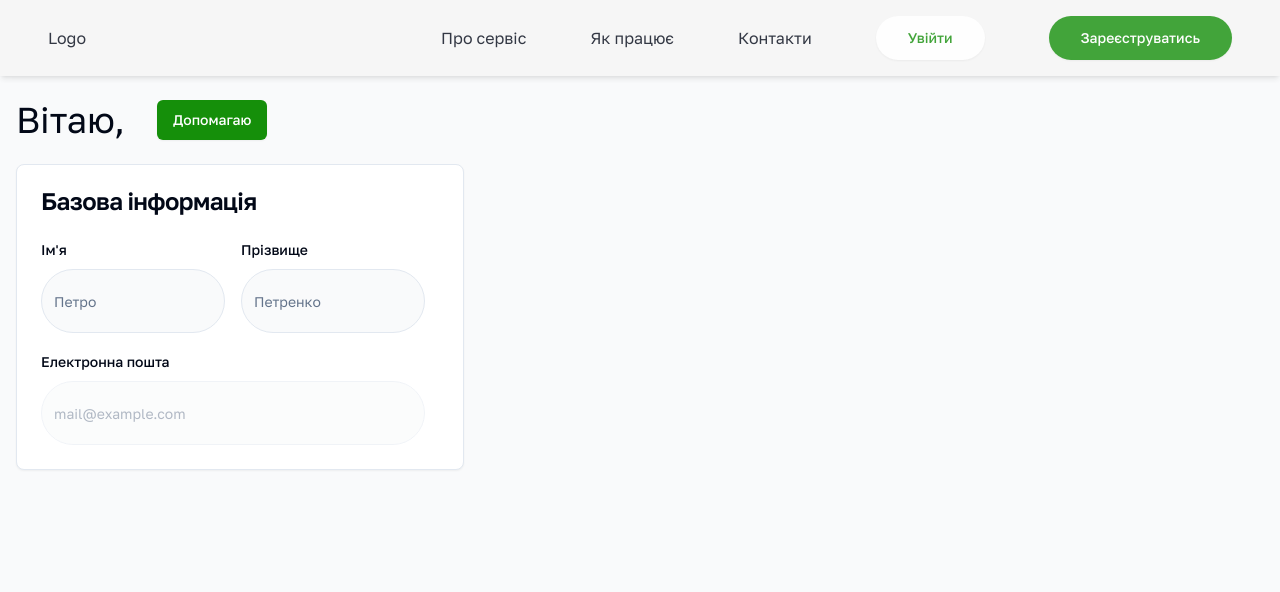
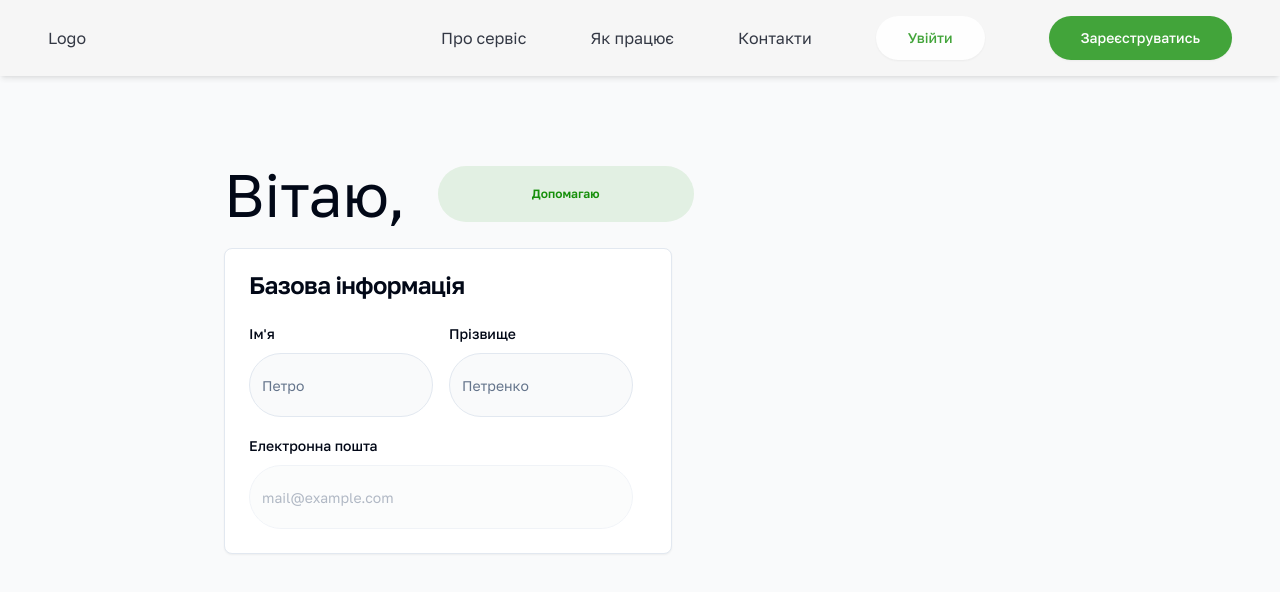
Before and after one commit to fyurchik/CodeCon, a React (Vite) app in the folder client/: page /cabinet in a window 1280 px wide. Shown: the top 592 px of the page. Built offline with nearby package versions, Linux system fonts and the light colour scheme.

Commit message:
feat: updated cabinet component styles

```diff
--- a/client/src/components/ui/Badge.tsx
+++ b/client/src/components/ui/Badge.tsx
@@ -8,9 +8,9 @@ const badgeVariants = cva(
     {
         variants: {
             variant: {
-                default: "border-transparent bg-primary text-primary-foreground hover:bg-primary/80",
-                secondary: "border-transparent bg-secondary text-secondary-foreground hover:bg-secondary/80",
-                destructive: "border-transparent bg-destructive text-destructive-foreground hover:bg-destructive/80",
+                default: "border-transparent bg-primary text-primary-foreground ",
+                secondary: "border-transparent bg-secondary text-secondary-foreground ",
+                destructive: "border-transparent bg-destructive text-destructive-foreground ",
                 outline: "text-foreground",
             },
         },
--- a/client/src/routes/cabinet.tsx
+++ b/client/src/routes/cabinet.tsx
@@ -9,6 +9,7 @@ import Button from "@/ui/Button";
 import { Card, CardHeader, CardContent, CardTitle } from "@/ui/Card";
 import { Form, FormControl, FormField, FormItem, FormLabel, FormMessage } from "@/ui/Form";
 import Input from "@/ui/Input";
+import Badge from "@/ui/Badge";
 
 const Page = () => {
     const { user } = useContext(UserContext);
@@ -27,15 +28,23 @@ const Page = () => {
     };
 
     return (
-        <section>
+        <section className="ml-52 mt-20">
             <div className="mt-4 flex items-center gap-8">
-                <h1 className="text-4xl">
+                <h1 className="text-6xl font-normal">
                     Вітаю, {user?.first_name} {user?.last_name}
                 </h1>
-                {user?.role === "SimpleUser" ? <Button>Потребую допомоги</Button> : <Button>Допомагаю</Button>}
+                {user?.role === "SimpleUser" ? (
+                    <Badge className=" flex h-14 w-64 justify-center bg-[#158F0A] bg-[#158F0A]/10 text-[#158F0A]">
+                        Потребую допомоги
+                    </Badge>
+                ) : (
+                    <Badge className="flex h-14 w-64 justify-center bg-[#158F0A] bg-[#158F0A]/10 text-[#158F0A]">
+                        Допомагаю
+                    </Badge>
+                )}
             </div>
             <section className="mt-6">
-                <Card className="w-full max-w-md">
+                <Card className=" w-full max-w-md">
                     <CardHeader>
                         <CardTitle>Базова інформація</CardTitle>
                     </CardHeader>
```
